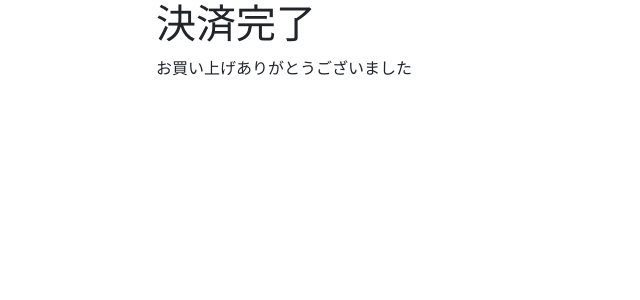
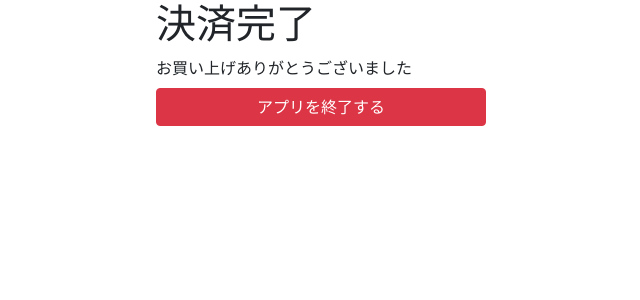
Before and after one commit to Miura55/line-auto-store, a Flask app: template templates/confirm.html in a window 1280 px wide. Shown: the top 300 px of the page, without its empty margins (319-959 px from the left). Run offline with Flask 2, Linux system fonts and the light colour scheme; the template is opened without the code that fills it, so the values that code supplies are empty; some libraries are stand-ins or nearby versions.

Commit message:
閉じるボタンを追加

```diff
--- a/templates/confirm.html
+++ b/templates/confirm.html
@@ -2,5 +2,13 @@
 <div class="row">
   <h1>決済完了</h1>
   お買い上げありがとうございました
+  <button id="close" type="button" class="btn btn-danger w-100 mt-2">
+    アプリを終了する
+  </button>
 </div>
+<script>
+  $("#close").on("click", function () {
+    window.open("about:blank", "_self").close();
+  });
+</script>
 {% endblock %}
```
